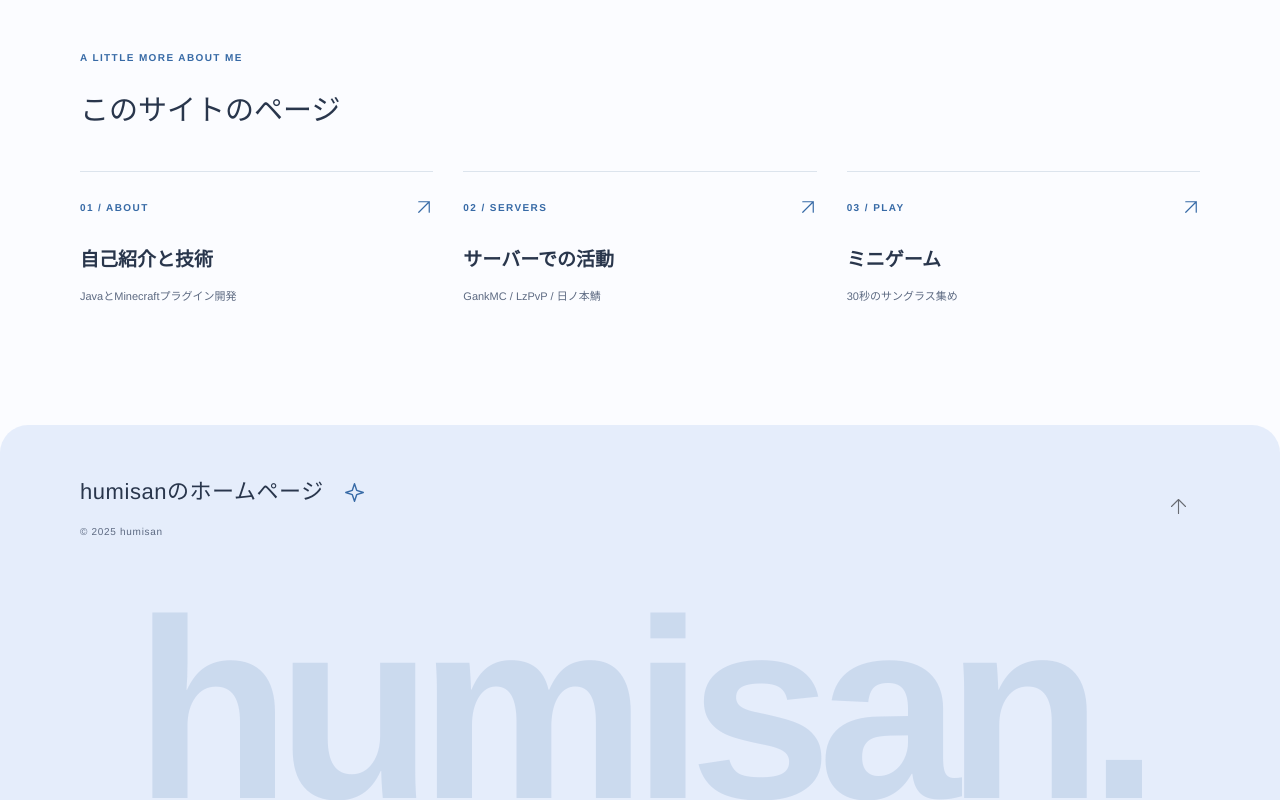
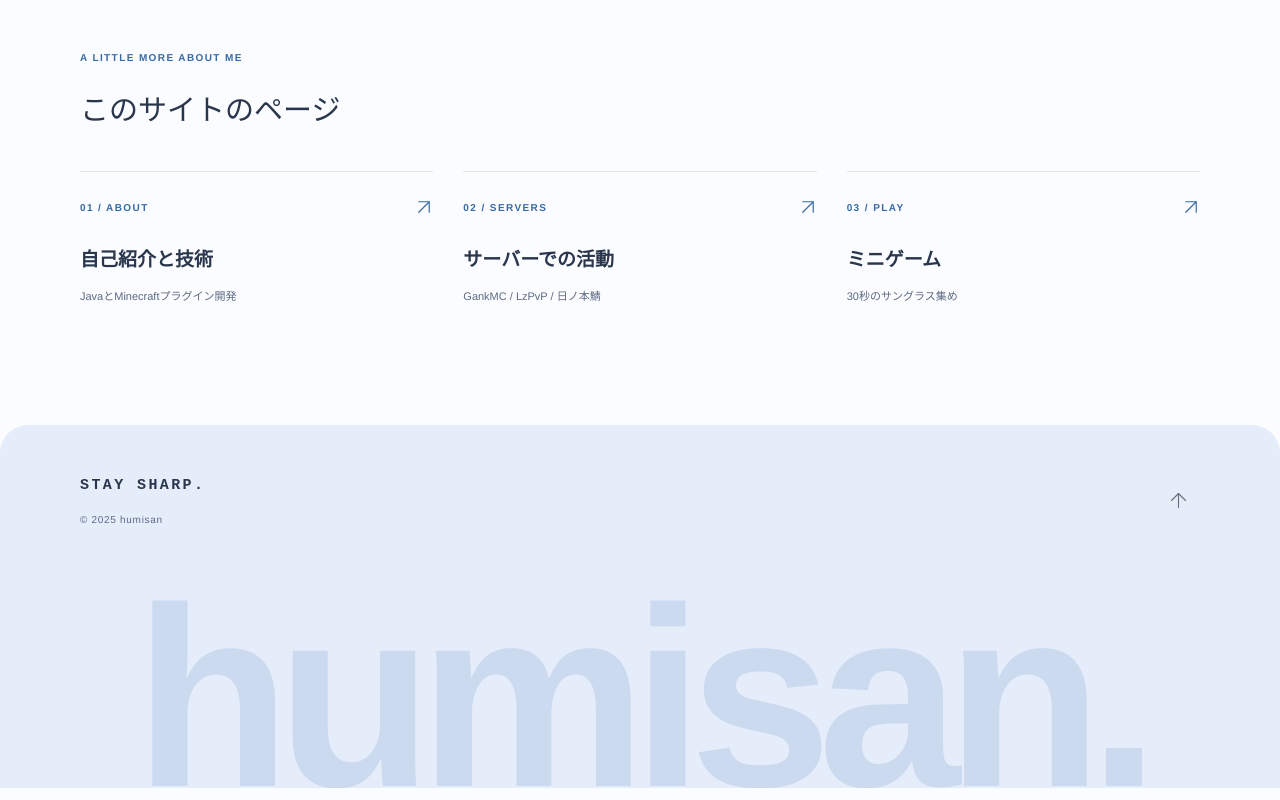
Before and after one commit to humisan/humisan.github.io, a Next.js app: page / in a window 1280 px wide. Shown: the part 843-1643 px from the top of the page. Built offline with nearby package versions, Linux system fonts and the light colour scheme; what @mui/material-nextjs would draw is missing.

Commit message:
フッターをSTAY SHARPの表記に変更

```diff
--- a/app/components/RootClientLayout.tsx
+++ b/app/components/RootClientLayout.tsx
@@ -36,7 +36,7 @@ function SiteChrome({ children }: { children: ReactNode }) {
     <main id="main" tabIndex={-1}>{children}</main>
     <footer className="site-footer">
       <div className="footer-inner">
-        <div><p className="footer-message">{t('footer.message')}<Icon name="sparkle" /></p><p className="copyright">© {new Date().getFullYear()} humisan</p></div>
+        <div><p className="footer-message footer-motto">STAY SHARP.</p><p className="copyright">© {new Date().getFullYear()} humisan</p></div>
         <IconButton component="a" className="back-top" href="#top" aria-label={t('footer.top')}><Icon name="arrow" /></IconButton>
       </div>
       <div className="footer-word" aria-hidden="true">humisan.</div>
--- a/app/context/LanguageContext.tsx
+++ b/app/context/LanguageContext.tsx
@@ -42,7 +42,6 @@ const ja = {
   'links.x': '日々の投稿',
   'links.youtube': '動画とチャンネル',
   'links.external': '新しいタブで開く',
-  'footer.message': 'humisanのホームページ',
   'footer.top': 'ページの先頭へ',
   'notFound.title': 'ページが見つかりません',
   'notFound.description': 'ページが見つかりません\nトップページからどうぞ',
@@ -88,7 +87,6 @@ const en: Record<TranslationKey, string> = {
   'links.x': 'Everyday posts',
   'links.youtube': 'Videos & channel',
   'links.external': 'Opens in a new tab',
-  'footer.message': 'See you around.',
   'footer.top': 'Back to top',
   'notFound.title': "There's nothing here just yet.",
   'notFound.description': 'This page could not be found. Start from the home page.',
--- a/app/globals.css
+++ b/app/globals.css
@@ -445,3 +445,5 @@ body { position: relative; isolation: isolate; }
 .role-badge .MuiChip-label { padding-inline: 0; }
 .server-tags li { padding: 0; border: 0; }
 @media (prefers-reduced-motion: reduce) { .MuiTouchRipple-root { display: none; } }
+
+.footer-motto { font-family: monospace; font-size: 15px; font-weight: 700; letter-spacing: .16em; }
```
Also changed, not shown: 1 other file (tests, documents, lock files or other folders).
